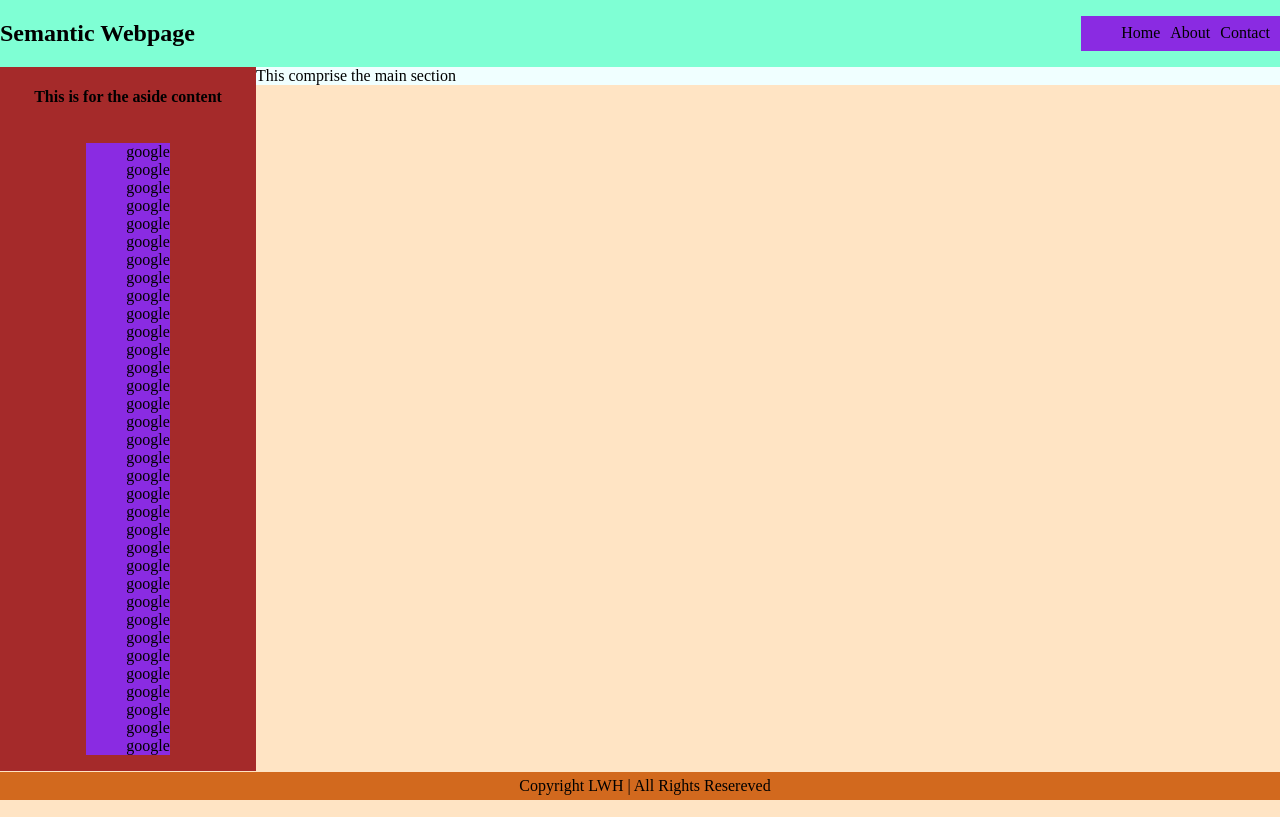
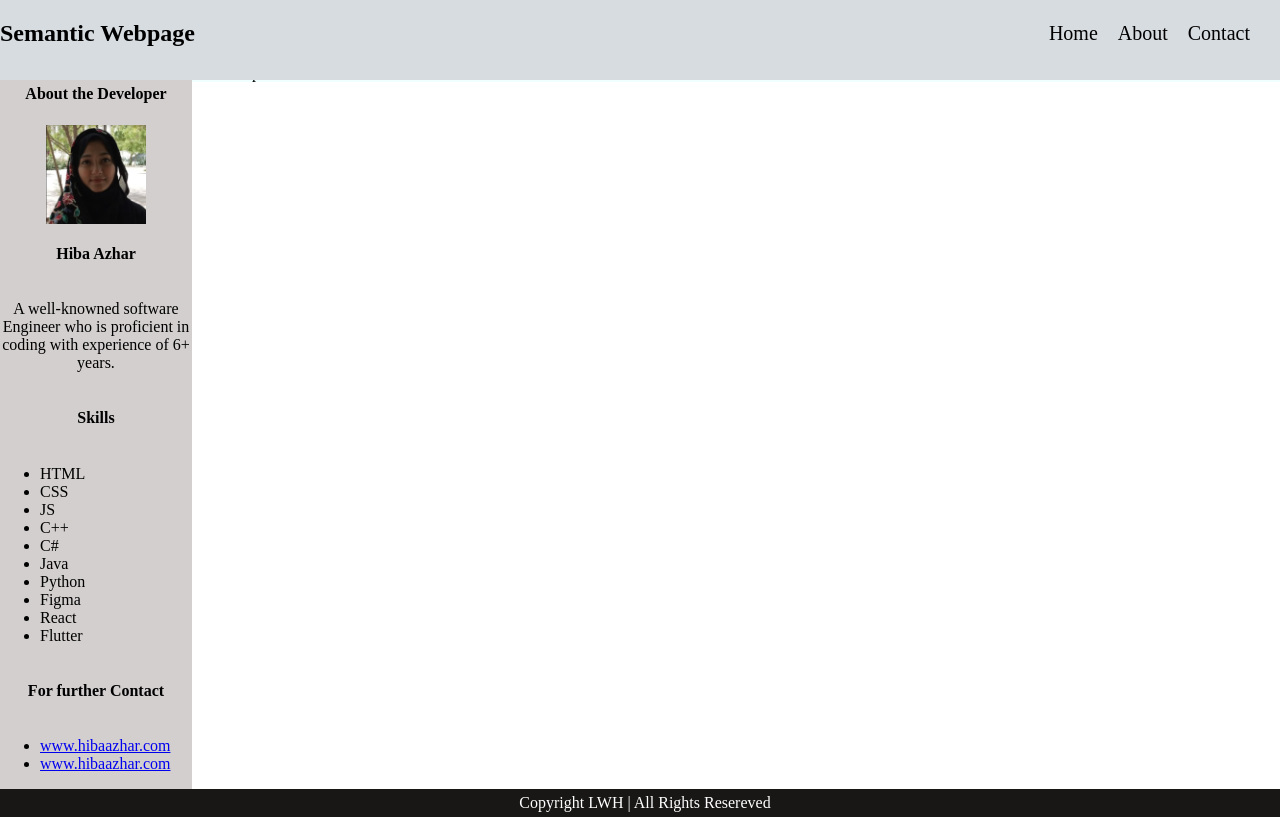
Before and after one commit to Hiba-Azhar0219/Semantic-Tags-WD-P4, a plain HTML site: page index.html in a window 1280 px wide. Drawn offline with Linux system fonts and the light colour scheme.

Commit message:
2nd commit

```diff
--- a/index.html
+++ b/index.html
@@ -19,45 +19,35 @@
       </nav>
     </header>
     <div class="main-body">
-      <aside class="aside-section">
-        <h4>This is for the aside content</h4>
+      <aside>
+        <div class="aside-items">
+          <h4>About the Developer</h4>
+          <img src="mypic.PNG" width="100" alt="my pic" />
+          <h4>Hiba Azhar</h4>
+          <p>
+            A well-knowned software Engineer who is proficient in coding with
+            experience of 6+ years.
+          </p>
+          <h4>Skills</h4>
+          <ul>
+            <li>HTML</li>
+            <li>CSS</li>
+            <li>JS</li>
+            <li>C++</li>
+            <li>C#</li>
+            <li>Java</li>
+            <li>Python</li>
+            <li>Figma</li>
+            <li>React</li>
+            <li>Flutter</li>
+          </ul>
 
-        <ul class="aside-items">
-          <li>google</li>
-          <li>google</li>
-          <li>google</li>
-          <li>google</li>
-          <li>google</li>
-          <li>google</li>
-          <li>google</li>
-          <li>google</li>
-          <li>google</li>
-          <li>google</li>
-          <li>google</li>
-          <li>google</li>
-          <li>google</li>
-          <li>google</li>
-          <li>google</li>
-          <li>google</li>
-          <li>google</li>
-          <li>google</li>
-          <li>google</li>
-          <li>google</li>
-          <li>google</li>
-          <li>google</li>
-          <li>google</li>
-          <li>google</li>
-          <li>google</li>
-          <li>google</li>
-          <li>google</li>
-          <li>google</li>
-          <li>google</li>
-          <li>google</li>
-          <li>google</li>
-          <li>google</li>
-          <li>google</li>
-          <li>google</li>
-        </ul>
+          <h4>For further Contact</h4>
+          <ul>
+            <li><a href="#">www.hibaazhar.com</a></li>
+            <li><a href="#">www.hibaazhar.com</a></li>
+          </ul>
+        </div>
       </aside>
 
       <main>This comprise the main section</main>
--- a/style.css
+++ b/style.css
@@ -1,58 +1,68 @@
 body {
-  background-color: bisque;
-  margin: 0%;
+  margin: 0;
 }
 header {
-  height: 5%;
+  background-color: rgb(215, 220, 224);
+
+  top: 0;
+  position: fixed;
+  height: 10%;
   width: 100%;
 }
 nav {
   display: flex;
   flex-direction: row;
   justify-content: space-between;
-  background-color: aquamarine;
+  align-items: center;
 }
-ul {
+nav > ul {
   display: flex;
   flex-direction: row;
-  background-color: blueviolet;
-  justify-content: space-between;
   align-items: center;
+  padding-right: 30px;
+  list-style: none;
+}
+nav > ul > li {
+  font-size: 20px;
+  padding-left: 20px;
 }
 
-.nav-items li {
-  list-style: none;
-  padding-right: 10px;
-}
 .main-body {
   display: flex;
   flex-direction: row;
+  margin-top: 5%;
 }
 aside {
+  background-color: rgb(212, 207, 207);
+  height: 90%;
+  width: 15%;
+  margin-left: 0;
+  padding-left: 0;
+}
+.aside-items {
   display: flex;
   flex-direction: column;
   align-items: center;
   justify-items: center;
-  background-color: brown;
-  height: 90%;
-  width: 20%;
 }
-.aside-items {
-  display: flex;
-  flex-direction: column;
-  list-style-type: none;
+.aside-items > p {
+  text-align: center;
+}
+
+.aside-items ul {
+  list-style-type: disc;
+  align-self: flex-start;
 }
 
 main {
   background-color: azure;
   height: 90%;
-  width: 80%;
+  width: 85%;
 }
 footer {
-  background-color: chocolate;
+  background-color: rgb(24, 23, 22);
+  color: white;
   text-align: center;
-  bottom: 0;
-  position: fixed;
   padding: 5px;
   margin-bottom: 0%;
   width: 100%;
```
Also changed, not shown: mypic.PNG (added).
